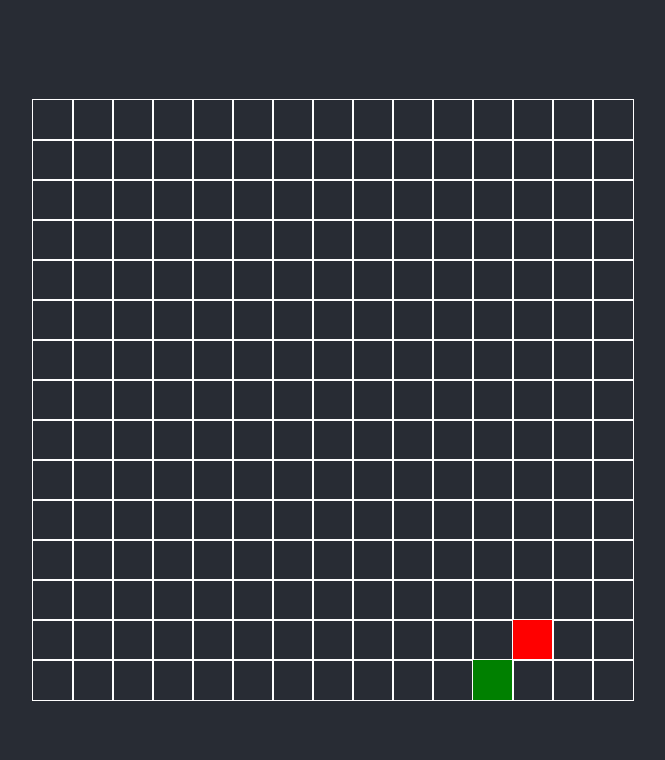
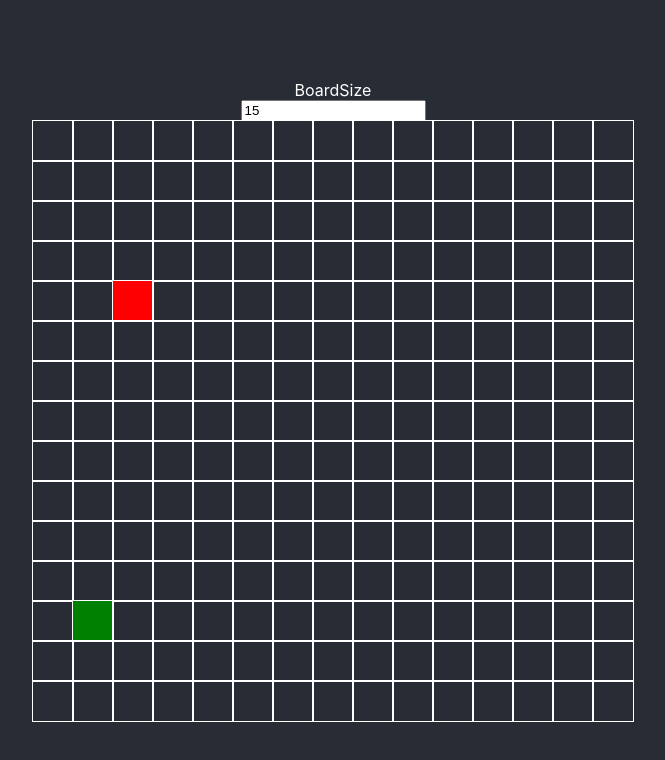
Before and after one commit to guilhermeakira/snake-game, a React (Create React App) app: page / in a window 1280 px wide. Shown: the top 760 px of the page, without its empty margins (307-972 px from the left). Built offline with nearby package versions, Linux system fonts and the light colour scheme.

Commit message:
feat: allow board size change

```diff
--- a/src/Board/Board.css
+++ b/src/Board/Board.css
@@ -5,7 +5,7 @@
 
 .cell {
   height: 5vh;
-  width: 5vh;
+  aspect-ratio: 1;
   display: inline-block;
   outline: 1px solid white;
 }
--- a/src/Board/index.tsx
+++ b/src/Board/index.tsx
@@ -8,8 +8,8 @@ import { LinkedList, LinkedListNode } from '../LinkedList';
 import './Board.css';
 
 const Board: FC = () => {
-  const [boardSize] = useState(DEFAULT_BOARD_SIZE);
-  const [board] = useState(getBoard(boardSize));
+  const [boardSize, setBoardSize] = useState(DEFAULT_BOARD_SIZE);
+  const [board, setBoard] = useState(getBoard(boardSize));
   const [snake, setSnake] = useState(new LinkedList(getRandomFreeCell(boardSize)));
   const [snakeCells, setSnakeCells] = useState(new Set([snake.head.value]));
   const [foodCell, setFoodCell] = useState(getRandomFreeCell(boardSize, snakeCells));
@@ -28,13 +28,23 @@ const Board: FC = () => {
     return '';
   };
 
-  const handleGameOver = (): void => {
+  const handleBoardSizeChange = (event: React.FormEvent<HTMLInputElement>) => {
+    const possibleBoardSize = (parseInt(event.currentTarget.value));
+
+    if (!possibleBoardSize || possibleBoardSize <= 1) {
+      return;
+    }
+
+    setBoardSize(parseInt(event.currentTarget.value));
+  }
+
+  const handleReset: () => void = useCallback(() => {
     const snakeStartingCellValue = getRandomFreeCell(boardSize);
     setHasStarted(false);
     setSnake(new LinkedList(snakeStartingCellValue));
     setSnakeCells(new Set([snakeStartingCellValue]))
-    setFoodCell(getRandomFreeCell(boardSize, snakeCells));
-  }
+    setFoodCell(getRandomFreeCell(boardSize, new Set([snakeStartingCellValue])));
+  }, [boardSize])
 
   const handleFoodConsumption = (): void => {
     setFoodCell(getRandomFreeCell(boardSize, snakeCells));
@@ -59,9 +69,12 @@ const Board: FC = () => {
     const previousHeadValue = snake.head.value;
     const nextHeadValue = getCellValueInDirection(previousHeadValue, direction, boardSize);
 
+    const snakeOccupiedCells = new Set(snakeCells);
+    snakeOccupiedCells.delete(previousTailValue);
+
     if (isOutOfBounds(previousHeadValue, nextHeadValue, boardSize)
-      || snakeCells.has(nextHeadValue)) {
-      handleGameOver();
+      || snakeOccupiedCells.has(nextHeadValue)) {
+      handleReset();
       return;
     }
 
@@ -99,7 +112,7 @@ const Board: FC = () => {
 
   useInterval(() => {
     handleSnakeMovement();
-  }, 200);
+  }, 150);
 
   useEffect(() => {
     window.addEventListener('keydown', handleKeyDown);
@@ -107,8 +120,16 @@ const Board: FC = () => {
     return () => window.removeEventListener('keydown', handleKeyDown);
   }, [handleKeyDown]);
 
+  useEffect(() => {
+    setBoard(getBoard(boardSize));
+    handleReset()
+  }, [boardSize, handleReset]);
+
   return (
     <>
+      BoardSize
+      <input value={boardSize} onChange={handleBoardSizeChange} />
+      <div className="board">
         {board.map((row, rowIndex) => (
           <div key={rowIndex} className="row">
             {row.map((cellValue) => (
@@ -116,6 +137,7 @@ const Board: FC = () => {
             ))}
           </div>
         ))}
+      </div>
     </>
   )
 }
```
Lines whose indentation alone changed are shown as unchanged.
